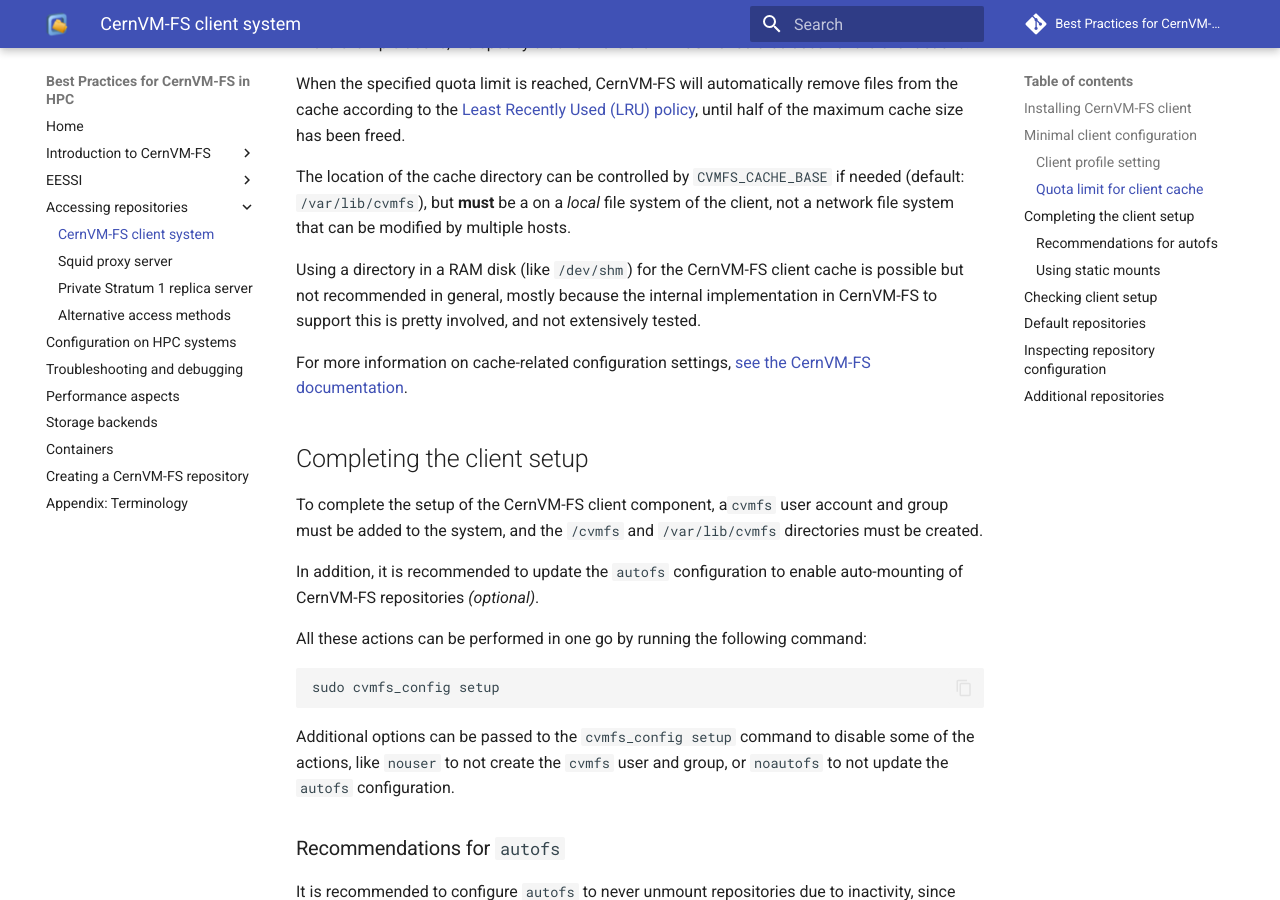
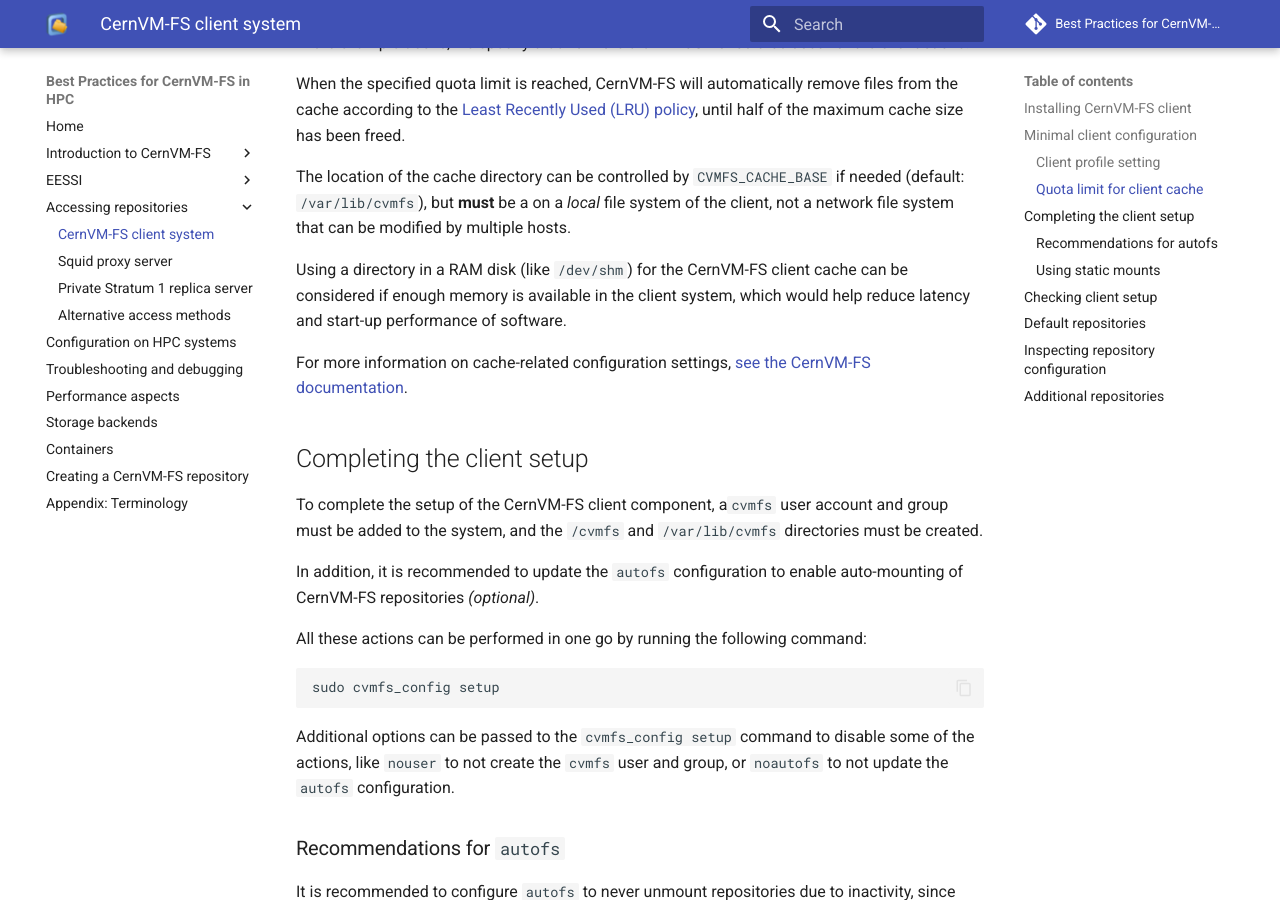
Before and after one commit to multixscale/cvmfs-tutorial-hpc-best-practices, an MkDocs documentation site: the page built from docs/access/client.md, in a window 1280 px wide and 900 px high, scrolled down 1937 px. Built offline with MkDocs 1.6.1 and Material for MkDocs 9.7.7, drawn with Linux system fonts in a browser that asks for light colours; comment, search, counter and statistics services are not loaded.

Commit message:
using /dev/shm is fine for CVMFS client cache

```diff
--- a/docs/access/client.md
+++ b/docs/access/client.md
@@ -109,8 +109,8 @@
 hosts.
 
 Using a directory in a RAM disk (like `/dev/shm`) for the CernVM-FS client cache
-is possible but not recommended in general, mostly because the internal implementation
-in CernVM-FS to support this is pretty involved, and not extensively tested.
+can be considered if enough memory is available in the client system, which would
+help reduce latency and start-up performance of software.
 
 For more information on cache-related configuration settings,
 [see the CernVM-FS documentation](https://cvmfs.readthedocs.io/en/stable/cpt-configure.html#cache-settings).
```
